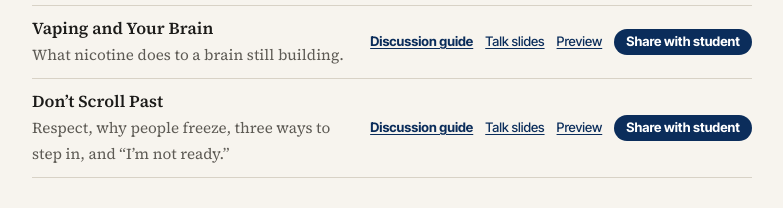
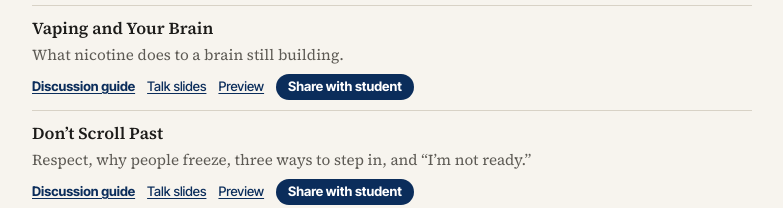
Before and after one commit to rmwtoolkit/bcds-toolkit, a plain HTML site: page beta.html in a window 1280 px wide. Shown: the part 744-952 px from the top of the page, without its empty margins (248-1031 px from the left). Drawn offline with Linux system fonts and the light colour scheme.

Commit message:
Put lesson actions under the title on every toolkit row
Long titles pushed the actions onto their own line on some rows only.
Every row now shows title, subtitle, then the actions underneath.

Co-Authored-By: Claude Opus 5.5 <noreply@anthropic.com>
Claude-Session: https://claude.ai/code/session_01RwoJvGLf4Rj9UBTMfS1ynQ

```diff
--- a/beta.html
+++ b/beta.html
@@ -71,12 +71,11 @@ p.ask { margin:14px 0 0; font:600 1.05rem/1.4 'Serif', Georgia, serif; }
 @media (max-width:520px) { ul.topics li { flex-direction:column; gap:4px; } }
 button.share { font:600 .82rem/1.2 'Sans', system-ui, sans-serif; color:#fff; background:var(--school); border:0; border-radius:999px; padding:5px 12px; cursor:pointer; margin-top:-4px; }
 button.share:hover { background:#123f7c; } button.share:focus-visible { outline:3px solid var(--accent); outline-offset:2px; }
-/* keep each row's actions on one line; long titles wrap instead */
-ul.topics li { align-items:center; }
-ul.topics li > .t { flex:1 1 auto; min-width:0; }
-ul.topics li > .l { flex:0 0 auto; flex-wrap:nowrap; align-items:center; }
+/* every row: title and subtitle, then the actions underneath (Rick 11-16) */
+ul.topics li { align-items:flex-start; flex-wrap:wrap; row-gap:6px; }
+ul.topics li > .t { flex:1 1 100%; min-width:0; }
+ul.topics li > .l { flex:1 0 100%; flex-wrap:wrap; align-items:center; }
 button.share { margin-top:0; }
-@media (max-width:820px) { ul.topics li > .l { flex-wrap:wrap; } }
 @media (max-width:520px) { ul.topics li { align-items:flex-start; } }
 dialog.send { border:2px solid var(--ink); border-radius:0; padding:22px; max-width:420px; width:calc(100% - 32px); background:var(--paper); color:var(--ink); }
 dialog.send::backdrop { background:rgba(28,27,25,.5); }
```
Also changed, not shown: faculty.html (+4 -5 lines), toolkit.html (+4 -5 lines).
